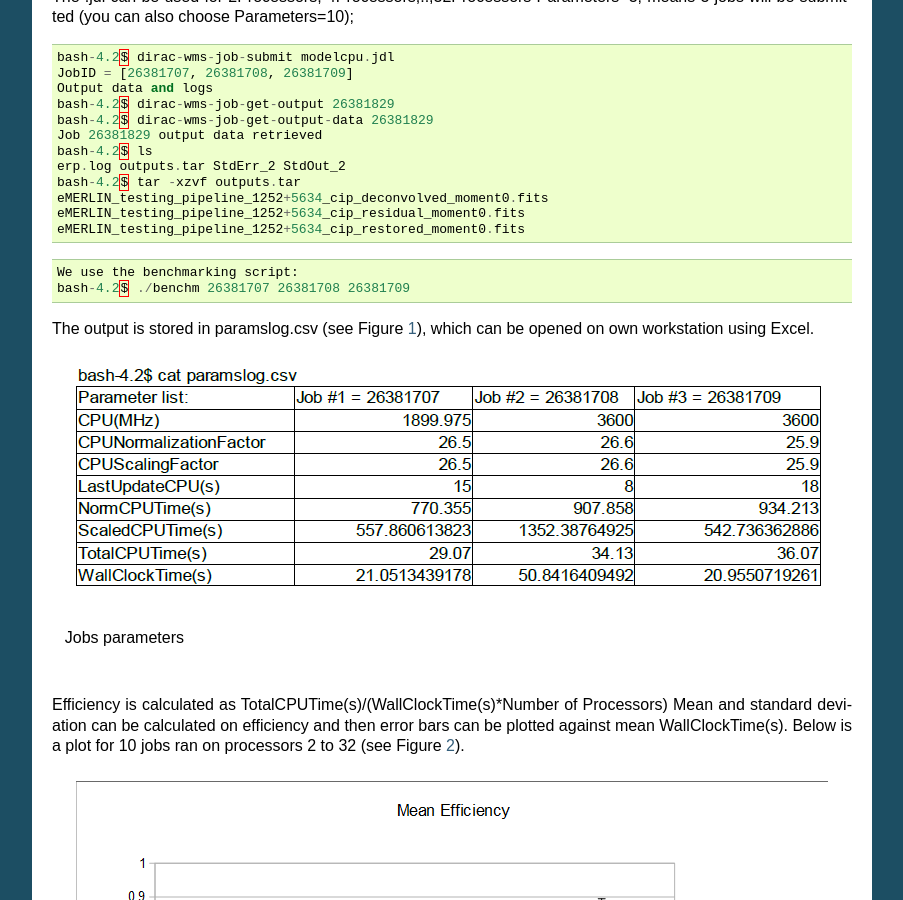
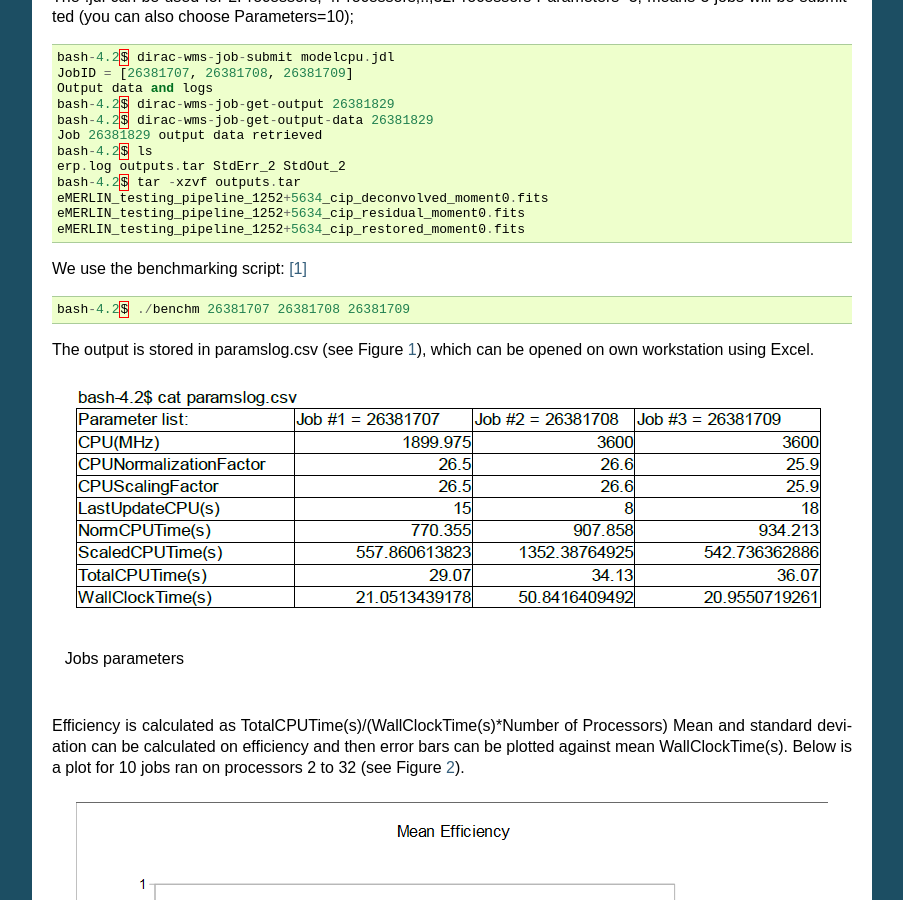
Before and after one commit to cimpan91/Docs, a Sphinx documentation site: the page built from Docs/BENCHM.rst, in a window 1280 px wide and 900 px high, scrolled down 2178 px. Shown: the whole window, without its empty margins (198-1101 px from the left). Built offline with Sphinx 7.4.7, drawn with Linux system fonts in a browser that asks for light colours; some of the changed text lies outside the part shown.

Commit message:
update with benchm script

```diff
--- a/Docs/BENCHM.rst
+++ b/Docs/BENCHM.rst
@@ -163,9 +163,12 @@ Parameters=10);
    eMERLIN_testing_pipeline_1252+5634_cip_residual_moment0.fits
    eMERLIN_testing_pipeline_1252+5634_cip_restored_moment0.fits
 
+
+
+We use the benchmarking script: [1]_
+
 .. code:: python
 
-   We use the benchmarking script:
    bash-4.2$ ./benchm 26381707 26381708 26381709
 
 The output is stored in paramslog.csv (see Figure `1 <#fig:param>`__),
@@ -201,3 +204,6 @@ can be plotted using “prmon_plot.py” Example of plots are in Figure
    :name: fig:pr1252
 
    TotalCPUTime(s)/(WallClockTime(s)*Number of Processors)
+
+.. [1]
+   https://github.com/cimpan91/Docs/blob/main/Docs/benchm
```
Also changed, not shown: 6 other files.
